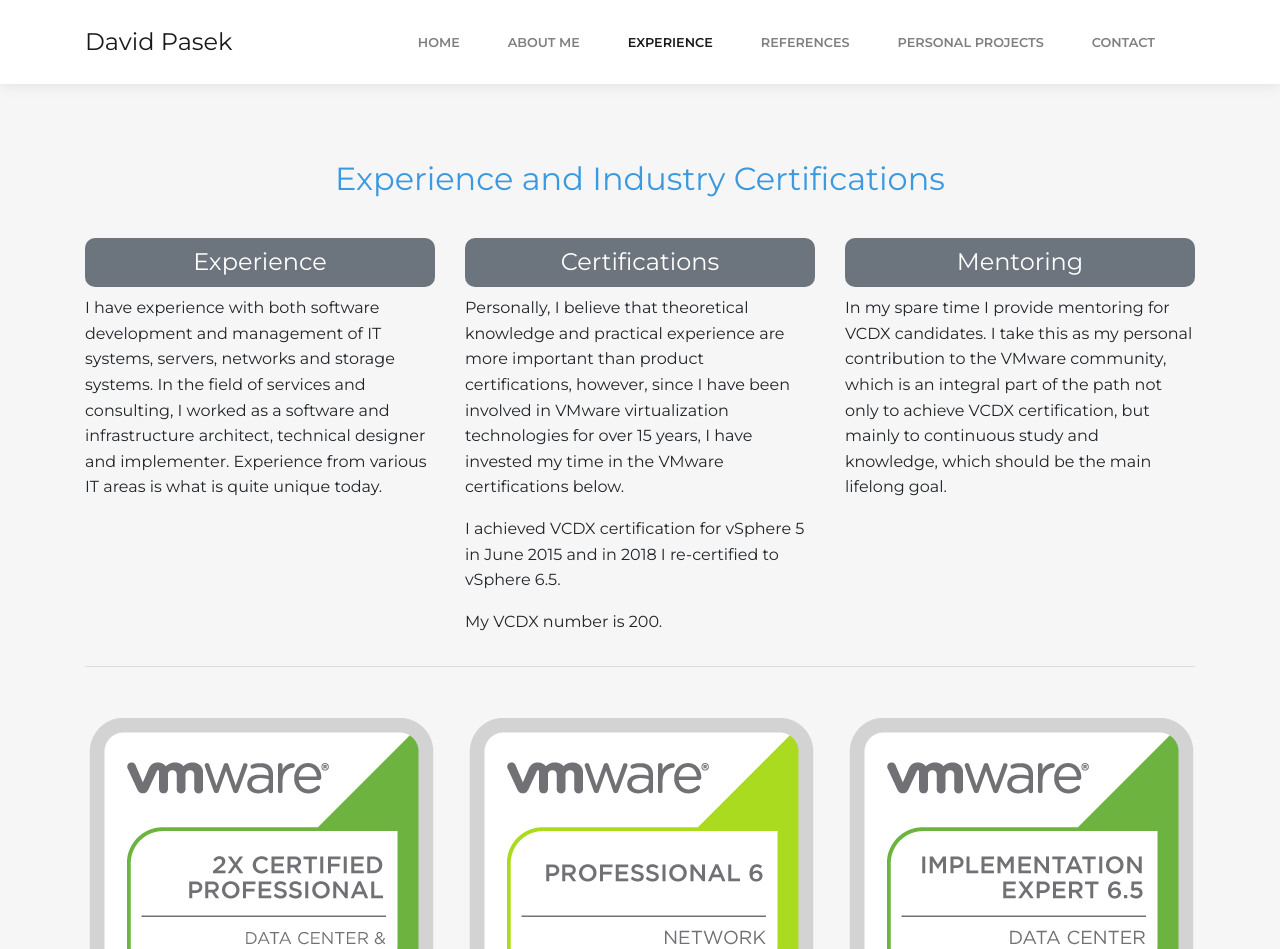
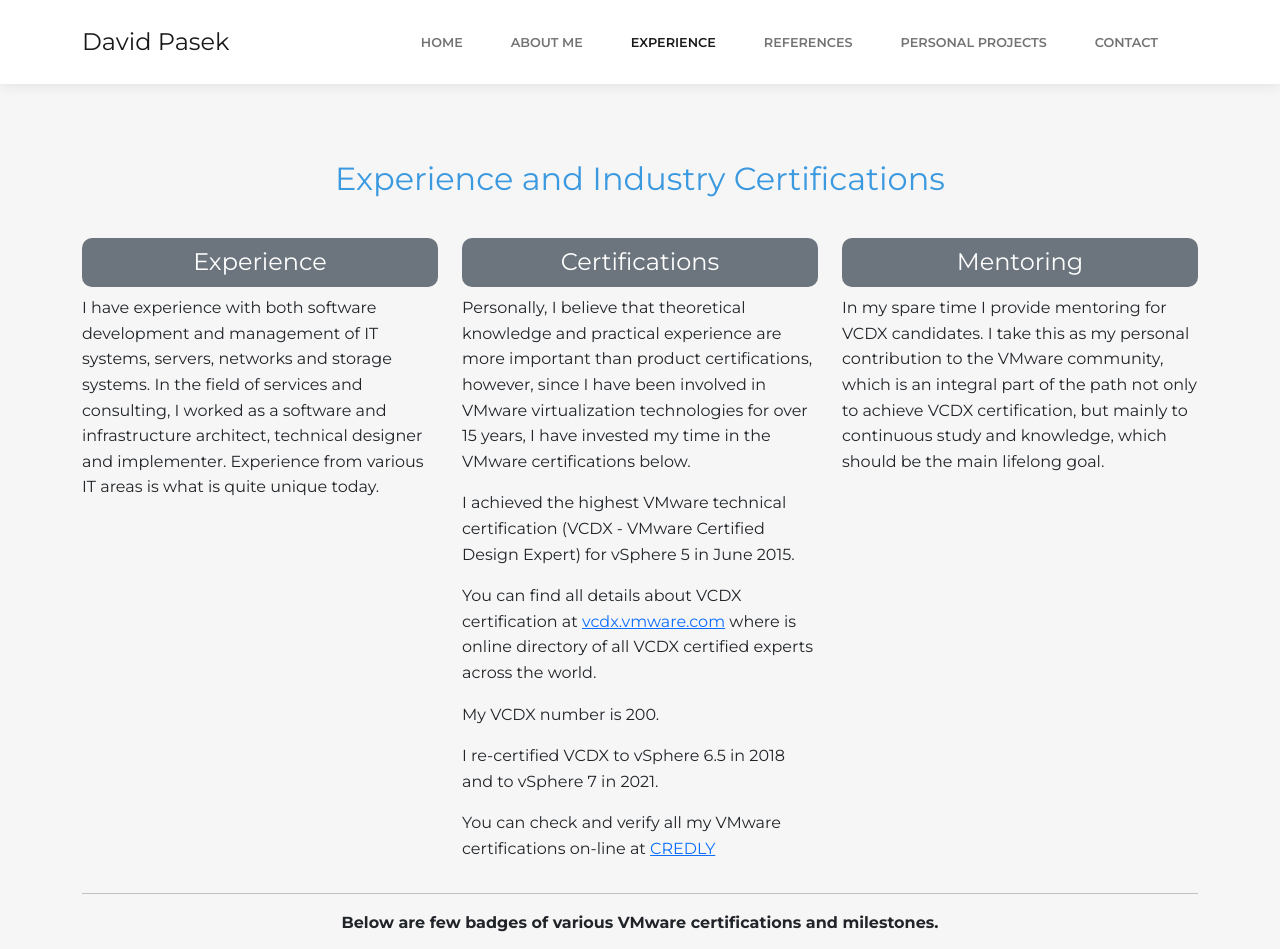
Before and after one commit to davidpasek/dpasek.com, a plain HTML site: page 30-experience.html in a window 1280 px wide. Shown: the top 949 px of the page. Drawn offline with Linux system fonts and the light colour scheme; some packages are replaced by stand-ins of ours; a script that the page names is missing.

Commit message:
Certification page update

```diff
--- a/30-experience.html
+++ b/30-experience.html
@@ -5,7 +5,8 @@
     <meta charset="utf-8">
     <meta name="viewport" content="width=device-width, initial-scale=1.0, shrink-to-fit=no">
     <title>David Pasek - Experience and Certifications</title>
-    <meta name="description" content="David Pasek Personal page">
+    <meta name="twitter:card" content="">
+    <meta name="description" content="David Pasek professional profile.">
     <link rel="stylesheet" href="assets/bootstrap/css/bootstrap.min.css">
     <link rel="stylesheet" href="https://fonts.googleapis.com/css?family=Montserrat:400,400i,700,700i,600,600i">
     <link rel="stylesheet" href="https://fonts.googleapis.com/css?family=Source+Sans+Pro:300,400,700">
@@ -22,9 +23,9 @@
 
 <body>
     <nav class="navbar navbar-light navbar-expand-lg fixed-top bg-white clean-navbar">
-        <div class="container"><a class="navbar-brand logo" href="#">David Pasek</a><button data-toggle="collapse" class="navbar-toggler" data-target="#navcol-1"><span class="sr-only">Toggle navigation</span><span class="navbar-toggler-icon"></span></button>
+        <div class="container"><a class="navbar-brand logo" href="#">David Pasek</a><button data-bs-toggle="collapse" class="navbar-toggler" data-bs-target="#navcol-1"><span class="visually-hidden">Toggle navigation</span><span class="navbar-toggler-icon"></span></button>
             <div class="collapse navbar-collapse" id="navcol-1">
-                <ul class="navbar-nav ml-auto">
+                <ul class="navbar-nav ms-auto">
                     <li class="nav-item"><a class="nav-link" href="index.html">HOME</a></li>
                     <li class="nav-item"><a class="nav-link" href="20-about-me.html">About ME</a></li>
                     <li class="nav-item"><a class="nav-link active" href="30-experience.html">Experience</a></li>
@@ -52,8 +53,11 @@
                         <div>
                             <h4 class="text-center text-white bg-secondary sub-header">Certifications</h4>
                             <p class="p-longer-text">Personally, I believe that theoretical knowledge and practical experience are more important than product certifications, however, since I have been involved in VMware virtualization technologies for over 15 years, I have invested my time in the VMware certifications below.</p>
-                            <p class="p-longer-text">I achieved VCDX certification for vSphere 5 in June 2015 and in 2018 I re-certified to vSphere 6.5.</p>
+                            <p class="p-longer-text">I achieved the highest VMware technical certification (VCDX - VMware Certified Design Expert) for vSphere 5 in June 2015.</p>
+                            <p class="p-longer-text">You can find all details about VCDX certification at&nbsp;<a href="https://vcdx.vmware.com/">vcdx.vmware.com</a>&nbsp;where is online directory of all VCDX certified experts across the world.</p>
                             <p class="p-longer-text">My VCDX number is 200.</p>
+                            <p class="p-longer-text">I re-certified VCDX to vSphere 6.5 in 2018 and to vSphere 7 in 2021.&nbsp;</p>
+                            <p class="p-longer-text">You can check and verify all my VMware certifications on-line at&nbsp;<a href="https://www.credly.com/users/david-pasek/badges">CREDLY</a></p>
                         </div>
                     </div>
                     <div class="col">
@@ -66,6 +70,7 @@
                 <div class="row">
                     <div class="col">
                         <hr>
+                        <p class="p-longer-text" style="text-align: center;"><strong>Below are few badges of various VMware certifications and milestones.</strong></p>
                     </div>
                 </div>
                 <div class="row">
```
Also changed, not shown: 20-about-me.html (+4 -3 lines), 40-references.html (+7 -6 lines), 50-projects.html (+4 -3 lines), 60-contact.html (+4 -3 lines), index.html (+5 -4 lines), assets/bootstrap/css/bootstrap.min.css, assets/bootstrap/js/bootstrap.min.js, 1 other file.
